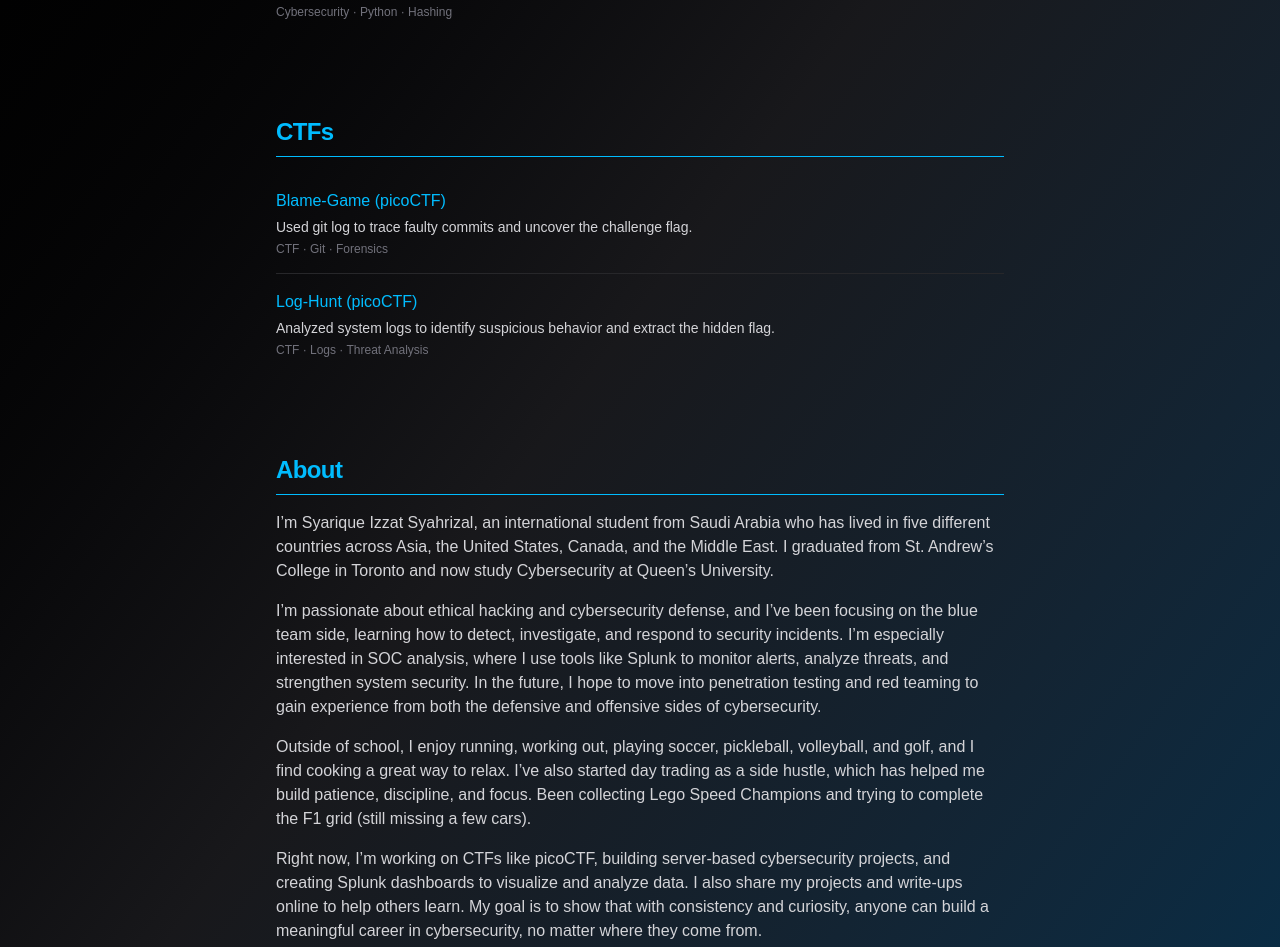
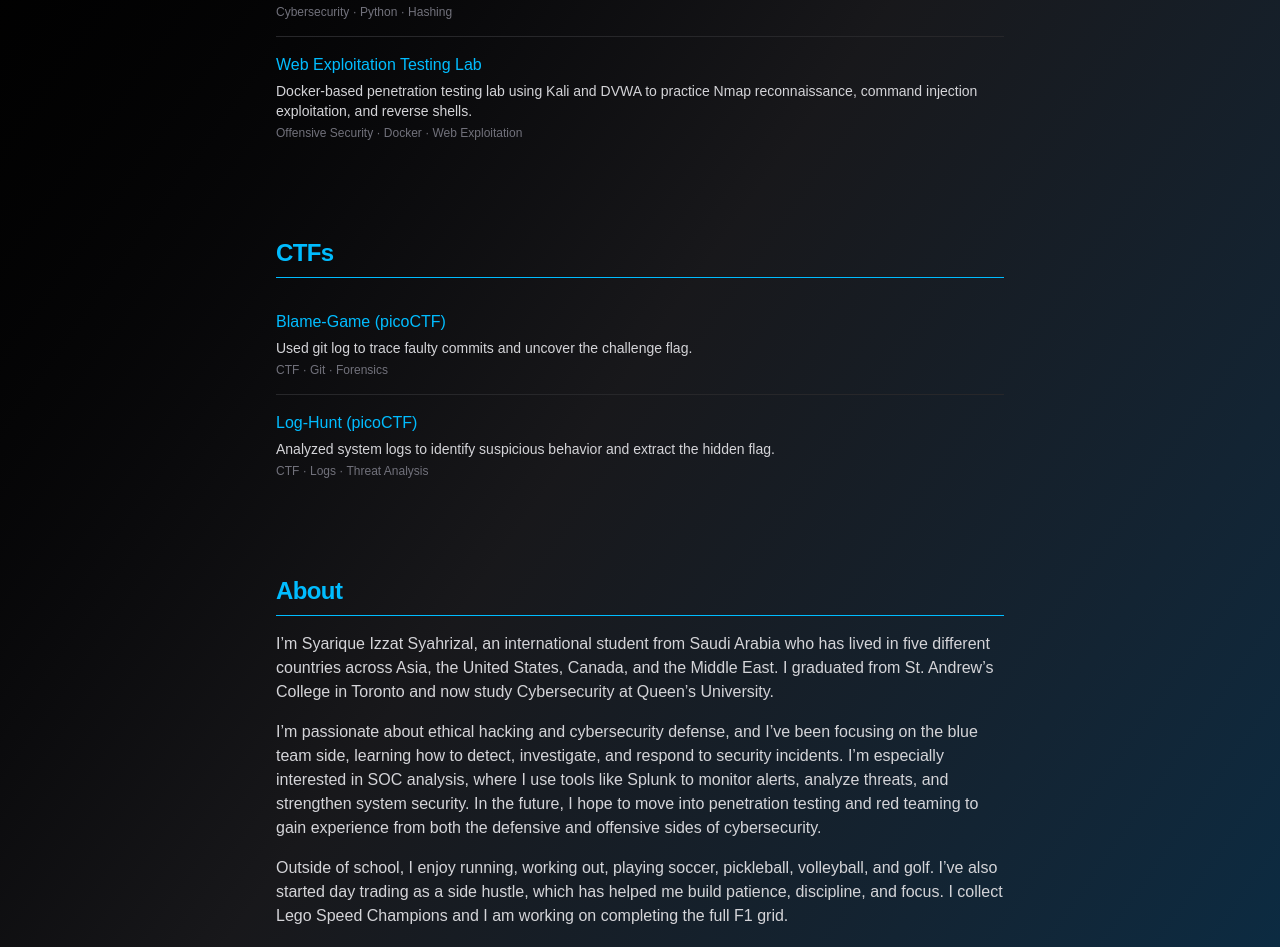
Before and after one commit to syarique31/Website, a Next.js app: page / in a window 1280 px wide. Shown: the part 544-1491 px from the top of the page. Built offline with nearby package versions, Linux system fonts and the light colour scheme.

Commit message:
Update portfolio

```diff
--- a/src/app/page.tsx
+++ b/src/app/page.tsx
@@ -30,6 +30,13 @@ const PROJECTS = [
       "Python-based hash cracking tool that reads wordlists and attempts to recover plaintext from cryptographic hashes. Supports MD5, SHA1, and SHA256 algorithms.",
     meta: "Cybersecurity · Python · Hashing",
   },
+  {
+    title: "Web Exploitation Testing Lab",
+    href: "https://github.com/syarique31/Web-Exploitation-Testing-Lab-",
+    summary:
+      "Docker-based penetration testing lab using Kali and DVWA to practice Nmap reconnaissance, command injection exploitation, and reverse shells.",
+    meta: "Offensive Security · Docker · Web Exploitation",
+  },
 ];
 
 const CTF = [
@@ -46,7 +53,6 @@ const CTF = [
     meta: "CTF · Logs · Threat Analysis",
   },
 ];
-
 
 function Container({ children }: { children: React.ReactNode }) {
   return <div className="mx-auto max-w-3xl px-5">{children}</div>;
@@ -112,7 +118,13 @@ function SimpleList({
   );
 }
 
-function Section({ title, children }: { title: string; children: React.ReactNode }) {
+function Section({
+  title,
+  children,
+}: {
+  title: string;
+  children: React.ReactNode;
+}) {
   return (
     <section className="py-10">
       <Container>
@@ -174,22 +186,19 @@ export default function MinimalPortfolio() {
       <Section title="About">
         <div className="prose prose-invert max-w-none text-zinc-300">
           <p>
-            I’m {META.name}, an international student from Saudi Arabia who has lived in five different countries across Asia, the United States, Canada, and the Middle East.
-            I graduated from St. Andrew’s College in Toronto and now study Cybersecurity at Queen’s University.
+            I’m {META.name}, an international student from Saudi Arabia who has lived in five different countries across Asia, the United States, Canada, and the Middle East. I graduated from St. Andrew’s College in Toronto and now study Cybersecurity at Queen’s University.
           </p>
 
           <p className="mt-4">
-            I’m passionate about ethical hacking and cybersecurity defense, and I’ve been focusing on the blue team side, learning how to detect, investigate, and respond to security incidents. I’m especially interested in SOC analysis, where I use tools like Splunk to monitor alerts, analyze threats,
-            and strengthen system security. In the future, I hope to move into penetration testing and red teaming to gain experience from both the defensive and offensive sides of cybersecurity.
+            I’m passionate about ethical hacking and cybersecurity defense, and I’ve been focusing on the blue team side, learning how to detect, investigate, and respond to security incidents. I’m especially interested in SOC analysis, where I use tools like Splunk to monitor alerts, analyze threats, and strengthen system security. In the future, I hope to move into penetration testing and red teaming to gain experience from both the defensive and offensive sides of cybersecurity.
+          </p>
 
+          <p className="mt-4">
+            Outside of school, I enjoy running, working out, playing soccer, pickleball, volleyball, and golf. I’ve also started day trading as a side hustle, which has helped me build patience, discipline, and focus. I collect Lego Speed Champions and I am working on completing the full F1 grid.
           </p>
+
           <p className="mt-4">
-           Outside of school, I enjoy running, working out, playing soccer, pickleball, volleyball, and golf, and I find cooking a great way to relax.
-           I’ve also started day trading as a side hustle, which has helped me build patience, discipline, and focus. Been collecting Lego Speed Champions and trying to complete the F1 grid (still missing a few cars).
-          </p>
-          <p className="mt-4">
-            Right now, I’m working on CTFs like picoCTF, building server-based cybersecurity projects, and creating Splunk dashboards to visualize and analyze data. I also share
-            my projects and write-ups online to help others learn. My goal is to show that with consistency and curiosity, anyone can build a meaningful career in cybersecurity, no matter where they come from.
+            Right now, I’m working on CTFs like picoCTF, building server-based cybersecurity projects, and creating Splunk dashboards to visualize and analyze data. I also share my projects and write-ups online to help others learn. My goal is to show that with consistency and curiosity, anyone can build a meaningful career in cybersecurity.
           </p>
         </div>
       </Section>
```
